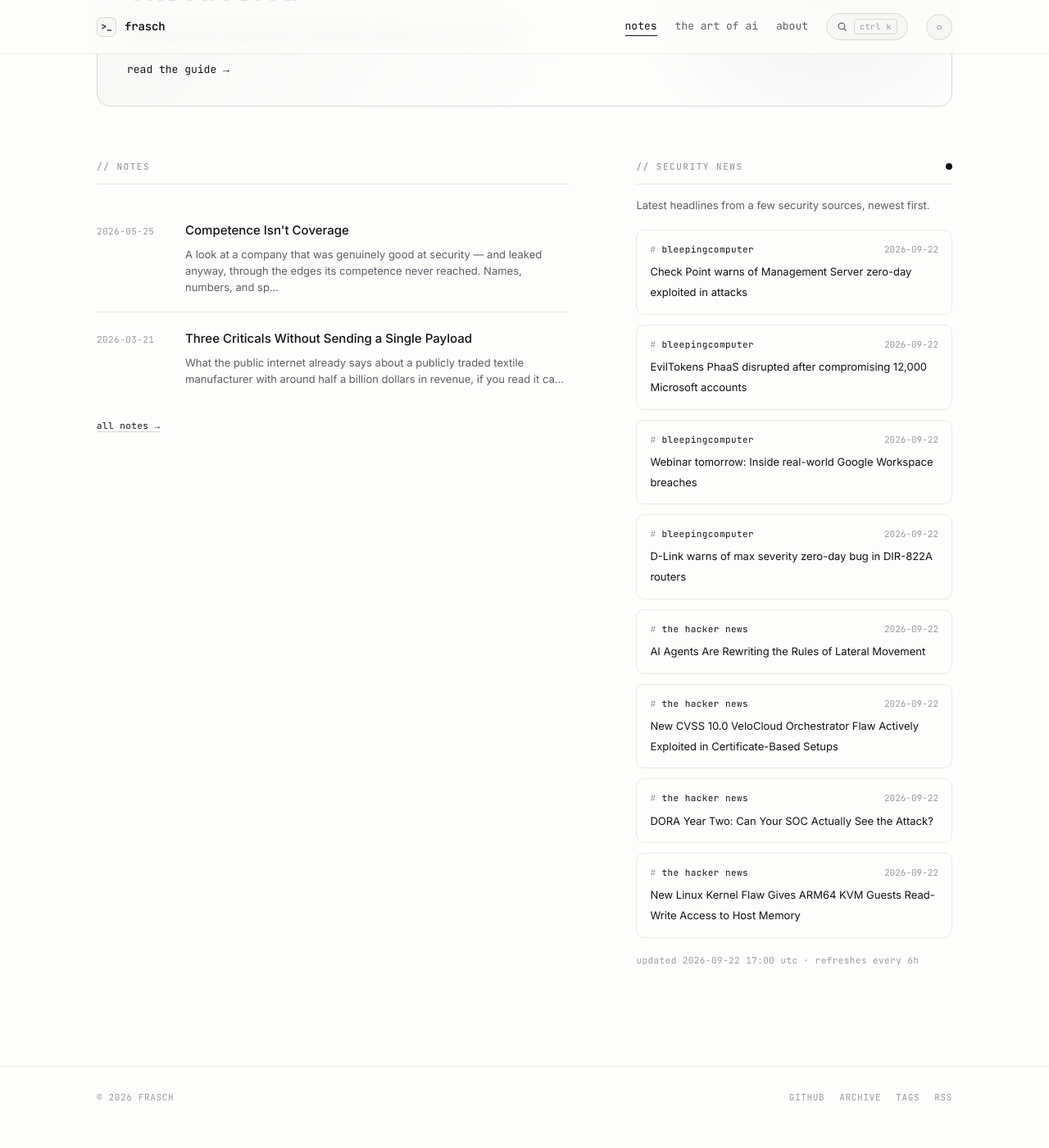
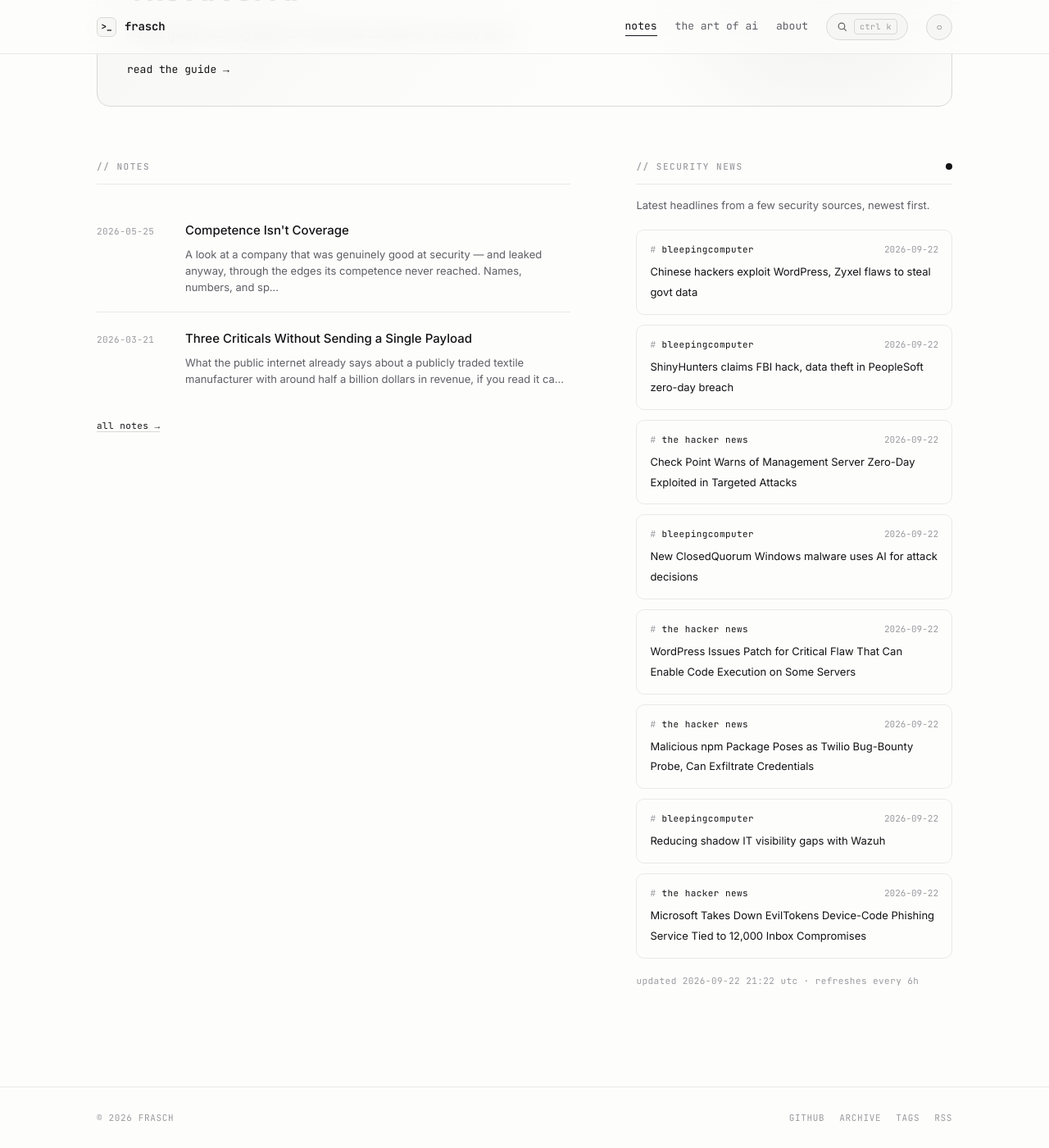
Before and after one commit to whoisfrasch/frasch, a Jekyll site: the page built from index.html, in a window 1280 px wide and 1400 px high, scrolled down 590 px. Shown: the whole window at 82% size. Built offline with Jekyll 4.4.1, drawn with Linux system fonts in a browser that asks for light colours; before the commit the page ends 1965 px from its top, so only the background shows below that.

Commit message:
Refresh security news feed

```diff
--- a/_data/news.json
+++ b/_data/news.json
@@ -1,53 +1,53 @@
 {
-  "updated": "2026-09-22T17:00:23Z",
+  "updated": "2026-09-22T21:22:53Z",
   "items": [
     {
       "source": "bleepingcomputer",
-      "title": "Check Point warns of Management Server zero-day exploited in attacks",
-      "link": "https://www.bleepingcomputer.com/news/security/check-point-patches-management-server-zero-day-exploited-in-attacks/",
-      "date": "2026-09-22T16:32:47Z"
+      "title": "Chinese hackers exploit WordPress, Zyxel flaws to steal govt data",
+      "link": "https://www.bleepingcomputer.com/news/security/chinese-hackers-exploit-multiple-technologies-to-steal-govt-data/",
+      "date": "2026-09-22T20:35:24Z"
     },
     {
       "source": "bleepingcomputer",
-      "title": "EvilTokens PhaaS disrupted after compromising 12,000 Microsoft accounts",
-      "link": "https://www.bleepingcomputer.com/news/security/eviltokens-phaas-disrupted-after-compromising-12-000-microsoft-accounts/",
-      "date": "2026-09-22T15:00:00Z"
+      "title": "ShinyHunters claims FBI hack, data theft in PeopleSoft zero-day breach",
+      "link": "https://www.bleepingcomputer.com/news/security/shinyhunters-claims-fbi-hack-data-theft-in-peoplesoft-zero-day-breach/",
+      "date": "2026-09-22T19:13:29Z"
+    },
+    {
+      "source": "the hacker news",
+      "title": "Check Point Warns of Management Server Zero-Day Exploited in Targeted Attacks",
+      "link": "https://thehackernews.com/2026/09/check-point-warns-of-management-server.html",
+      "date": "2026-09-22T18:29:39Z"
     },
     {
       "source": "bleepingcomputer",
-      "title": "Webinar tomorrow: Inside real-world Google Workspace breaches",
-      "link": "https://www.bleepingcomputer.com/news/security/webinar-tomorrow-inside-real-world-google-workspace-breaches/",
-      "date": "2026-09-22T12:57:07Z"
+      "title": "New ClosedQuorum Windows malware uses AI for attack decisions",
+      "link": "https://www.bleepingcomputer.com/news/security/new-closedquorum-windows-malware-uses-ai-for-attack-decisions/",
+      "date": "2026-09-22T18:04:39Z"
+    },
+    {
+      "source": "the hacker news",
+      "title": "WordPress Issues Patch for Critical Flaw That Can Enable Code Execution on Some Servers",
+      "link": "https://thehackernews.com/2026/09/wordpress-issues-patch-for-critical.html",
+      "date": "2026-09-22T18:03:10Z"
+    },
+    {
+      "source": "the hacker news",
+      "title": "Malicious npm Package Poses as Twilio Bug-Bounty Probe, Can Exfiltrate Credentials",
+      "link": "https://thehackernews.com/2026/09/malicious-npm-package-poses-as-twilio.html",
+      "date": "2026-09-22T17:58:15Z"
     },
     {
       "source": "bleepingcomputer",
-      "title": "D-Link warns of max severity zero-day bug in DIR-822A routers",
-      "link": "https://www.bleepingcomputer.com/news/security/d-link-warns-of-max-severity-zero-day-bug-in-dir-822a-routers/",
-      "date": "2026-09-22T12:48:06Z"
+      "title": "Reducing shadow IT visibility gaps with Wazuh",
+      "link": "https://www.bleepingcomputer.com/news/security/reducing-shadow-it-visibility-gaps-with-wazuh/",
+      "date": "2026-09-22T17:17:41Z"
     },
     {
       "source": "the hacker news",
-      "title": "AI Agents Are Rewriting the Rules of Lateral Movement",
-      "link": "https://thehackernews.com/2026/09/ai-agents-are-rewriting-rules-of.html",
-      "date": "2026-09-22T12:30:00Z"
-    },
-    {
-      "source": "the hacker news",
-      "title": "New CVSS 10.0 VeloCloud Orchestrator Flaw Actively Exploited in Certificate-Based Setups",
-      "link": "https://thehackernews.com/2026/09/new-cvss-100-velocloud-orchestrator.html",
-      "date": "2026-09-22T12:29:00Z"
-    },
-    {
-      "source": "the hacker news",
-      "title": "DORA Year Two: Can Your SOC Actually See the Attack?",
-      "link": "https://thehackernews.com/2026/09/dora-year-two-can-your-soc-actually-see.html",
-      "date": "2026-09-22T11:45:00Z"
-    },
-    {
-      "source": "the hacker news",
-      "title": "New Linux Kernel Flaw Gives ARM64 KVM Guests Read-Write Access to Host Memory",
-      "link": "https://thehackernews.com/2026/09/new-linux-kernel-flaw-gives-arm64-kvm.html",
-      "date": "2026-09-22T11:38:40Z"
+      "title": "Microsoft Takes Down EvilTokens Device-Code Phishing Service Tied to 12,000 Inbox Compromises",
+      "link": "https://thehackernews.com/2026/09/microsoft-takes-down-eviltokens-device.html",
+      "date": "2026-09-22T17:03:31Z"
     }
   ]
 }
```
